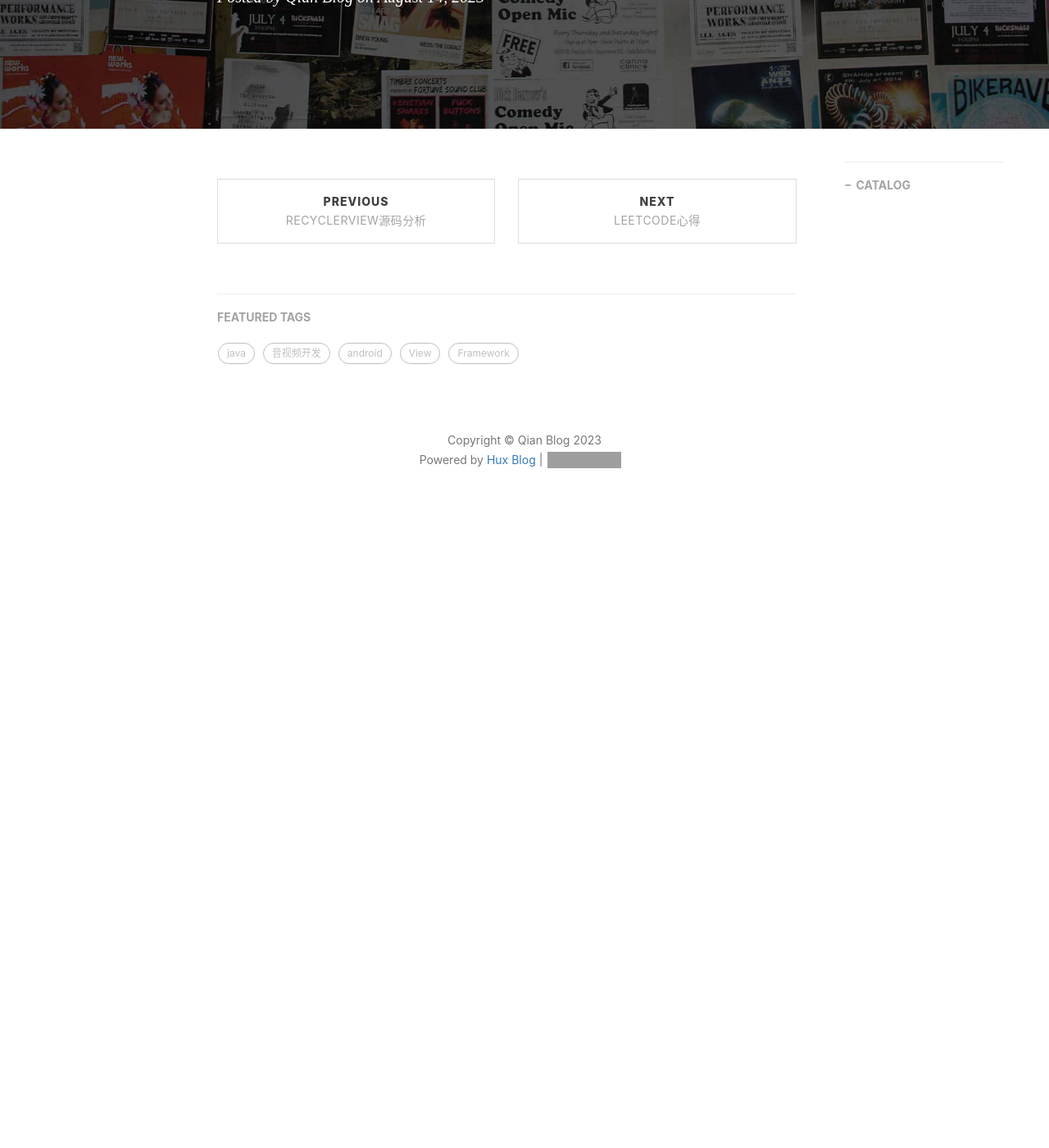
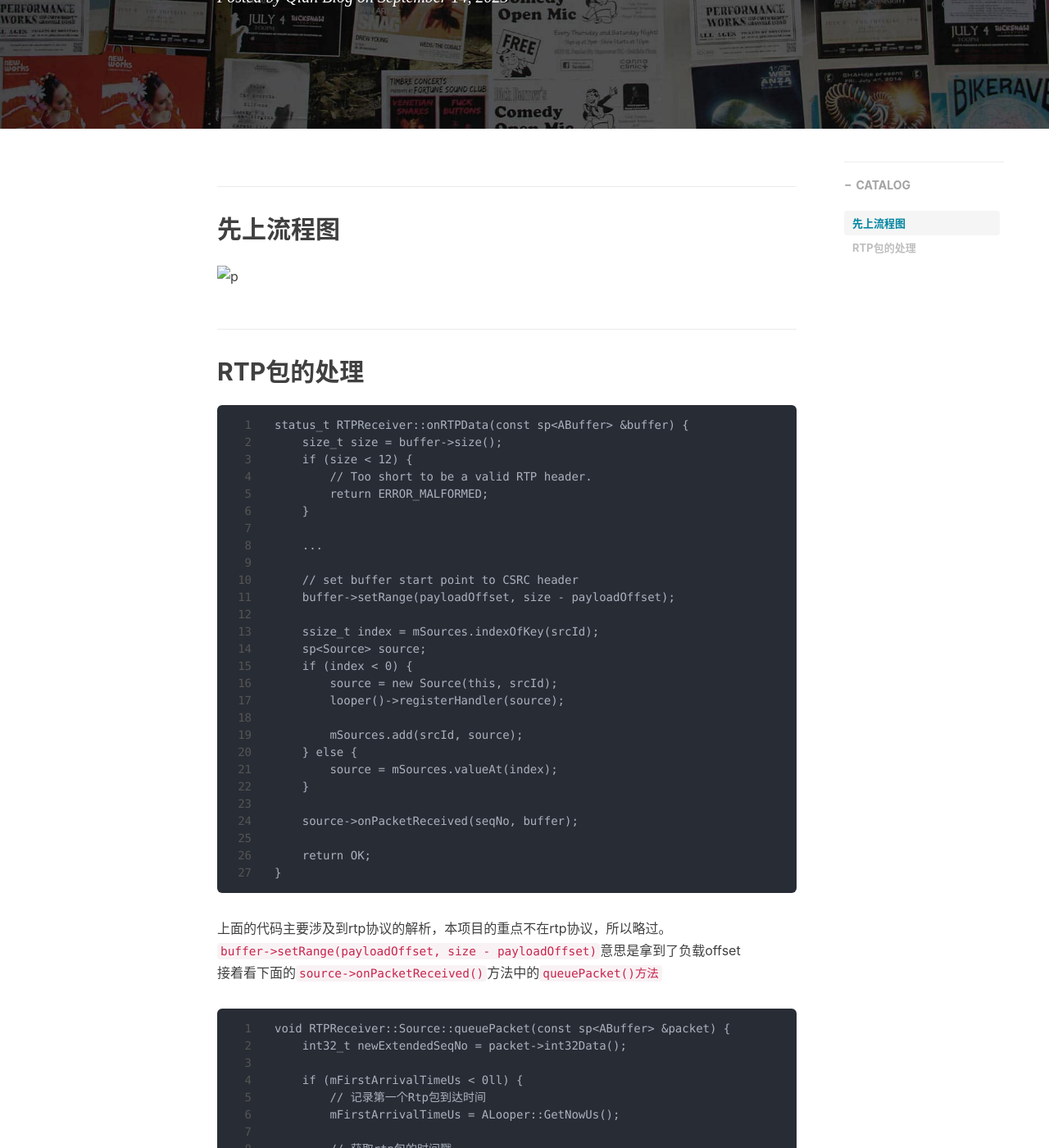
Before and after one commit to qianzheng0819/qianzheng0819.github.io, a Jekyll site: the page built from _posts/2023-09-14-miracast项目总结.md, in a window 1280 px wide and 1400 px high, scrolled down 300 px. Shown: the whole window at 82% size. Built offline with Jekyll 4.4.1, drawn with Linux system fonts in a browser that asks for light colours; nearby versions of some CDN libraries; comment, search, counter and statistics services are not loaded; before the commit the page ends 965 px from its top, so only the background shows below that; some of the changed text lies outside the part shown; grey boxes are pictures that could not be loaded.

Commit message:
edit miracast

````diff
--- a/_posts/2023-09-14-miracast项目总结.md
+++ b/_posts/2023-09-14-miracast项目总结.md
@@ -1,7 +1,110 @@
 ---
 layout: post
 title:  "miracast项目总结"
-date:   2023-08-14 10:40:00 +0800
+date:   2023-09-14 10:40:00 +0800
 tags:   音视频开发
 description:
 ---
+
+先上流程图
+-----------
+
+![p](/assets/images/2023-pic/p3.png)
+
+
+RTP包的处理
+-------------
+
+```
+status_t RTPReceiver::onRTPData(const sp<ABuffer> &buffer) {
+    size_t size = buffer->size();
+    if (size < 12) {
+        // Too short to be a valid RTP header.
+        return ERROR_MALFORMED;
+    }
+
+    ...
+
+    // set buffer start point to CSRC header
+    buffer->setRange(payloadOffset, size - payloadOffset);
+
+    ssize_t index = mSources.indexOfKey(srcId);
+    sp<Source> source;
+    if (index < 0) {
+        source = new Source(this, srcId);
+        looper()->registerHandler(source);
+
+        mSources.add(srcId, source);
+    } else {
+        source = mSources.valueAt(index);
+    }
+
+    source->onPacketReceived(seqNo, buffer);
+
+    return OK;
+}
+```
+
+上面的代码主要涉及到rtp协议的解析，本项目的重点不在rtp协议，所以略过。
+`buffer->setRange(payloadOffset, size - payloadOffset)`意思是拿到了负载offset
+接着看下面的`source->onPacketReceived()`方法中的`queuePacket()方法`
+
+```
+void RTPReceiver::Source::queuePacket(const sp<ABuffer> &packet) {
+    int32_t newExtendedSeqNo = packet->int32Data();
+
+    if (mFirstArrivalTimeUs < 0ll) {
+        // 记录第一个Rtp包到达时间
+        mFirstArrivalTimeUs = ALooper::GetNowUs();
+
+        // 获取rtp包的时间戳
+        uint32_t rtpTime;
+        CHECK(packet->meta()->findInt32("rtp-time", (int32_t *)&rtpTime));
+
+        mFirstRTPTimeUs = (rtpTime * 100ll) / 9ll;
+        ALOGV("%s first rtp time: %lld; first arrive time: %lld.", __FUNCTION__, mFirstRTPTimeUs, mFirstArrivalTimeUs);
+    }
+
+    if (mAwaitingExtSeqNo >= 0 && newExtendedSeqNo < mAwaitingExtSeqNo) {
+        // We're no longer interested in these. They're old.
+        ALOGD("queuePacket: dropping stale extSeqNo %d", newExtendedSeqNo);
+
+        modifyPacketStatus(newExtendedSeqNo, STATUS_ARRIVED_LATE);
+        return;
+    }
+
+    if (mPackets.empty()) {
+        mPackets.push_back(packet);
+        dequeueMore();
+        return;
+    }
+    //if mPackets is not empty, we should insert the new package into the right position
+    List<sp<ABuffer> >::iterator firstIt = mPackets.begin();
+    List<sp<ABuffer> >::iterator it = --mPackets.end();
+    for (;;) {
+        int32_t extendedSeqNo = (*it)->int32Data();
+
+        if (extendedSeqNo == newExtendedSeqNo) {
+            // Duplicate packet.
+            ALOGD("queuePacket: dropping Duplicate packet. extSeqNo %d", newExtendedSeqNo);
+            return;
+        }
+
+        if (extendedSeqNo < newExtendedSeqNo) {
+            // Insert new packet after the one at "it".
+            mPackets.insert(++it, packet);
+            break;
+        }
+
+        if (it == firstIt) {
+            // Insert new packet before the first existing one.
+            mPackets.insert(it, packet);
+            break;
+        }
+
+        --it;
+    }
+
+    dequeueMore();
+}
+```
````
